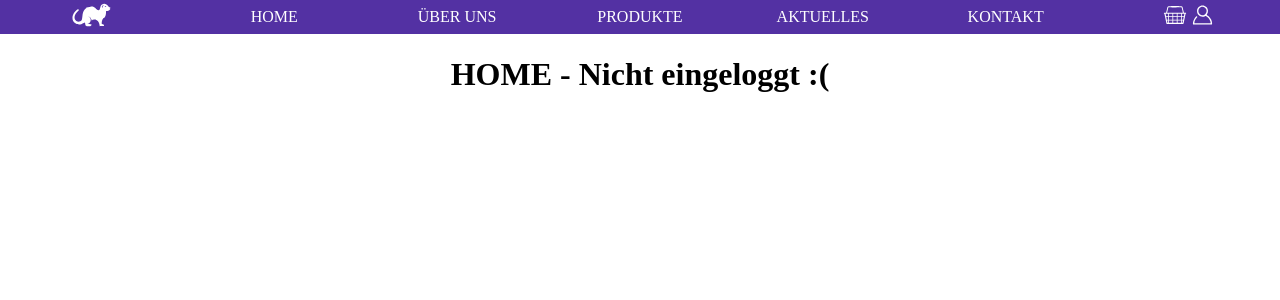
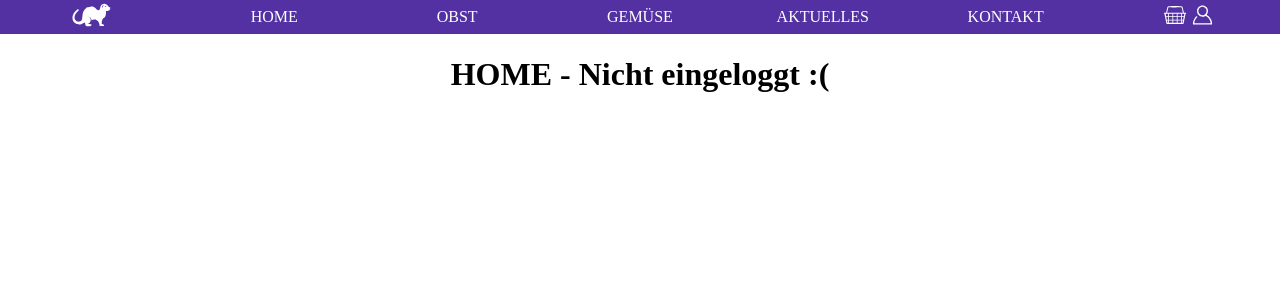
Before and after one commit to Diafreak/FrFrFrFr, a PHP site: page / in a window 1280 px wide. Shown: the top 300 px of the page. Run offline with PHP 8.4, Linux system fonts and the light colour scheme; some web fonts are replaced.

Commit message:
changed nav categories

```diff
--- a/views/navigationBar.php
+++ b/views/navigationBar.php
@@ -11,11 +11,11 @@
                 <a href="?c=pages&a=home">
                     <li>HOME</li>
                 </a>
-                <a href="?c=pages&a=about">
-                    <li>ÜBER UNS</li>
+                <a href="?c=shop&a=fruits">
+                    <li>OBST</li>
                 </a>
-                <a href="?c=shop&a=products">
-                    <li>PRODUKTE</li>
+                <a href="?c=shop&a=vegetables">
+                    <li>GEMÜSE</li>
                 </a>
                 <a href="?c=pages&a=current">
                     <li>AKTUELLES</li>
```
